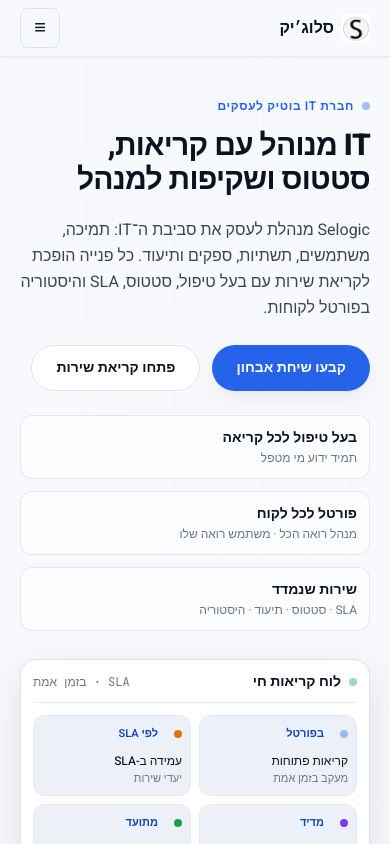
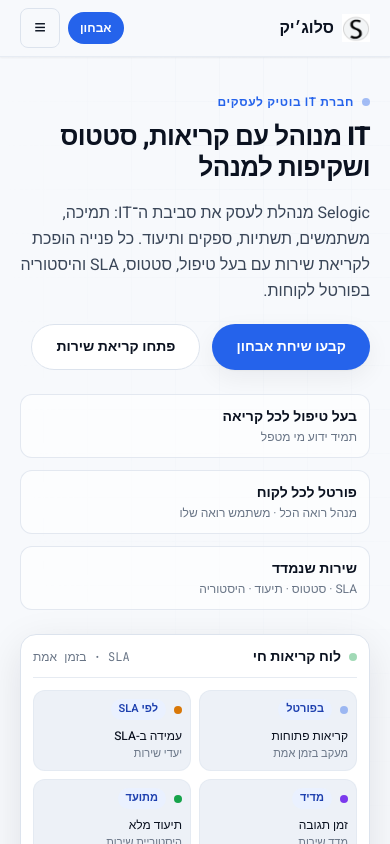
Before and after one commit to doron10-dev/selogic-website, a Next.js app: page / in a window 390 px wide. Shown: the top 844 px of the page. Built offline with nearby package versions, Linux system fonts and the light colour scheme.

Commit message:
ui: polish mobile and tablet responsive experience
Co-authored-by: Cursor <cursoragent@cursor.com>

```diff
--- a/src/app/contact/page.tsx
+++ b/src/app/contact/page.tsx
@@ -157,7 +157,8 @@ export default function ContactPage() {
               {siteLabels.contactCta}
             </Button>
             <Button href={siteUrls.technicalSupport} variant="secondary">
-              לקוח קיים? פתחו קריאת שירות
+              <span className="sm:hidden">פתחו קריאת שירות</span>
+              <span className="hidden sm:inline">לקוח קיים? פתחו קריאת שירות</span>
             </Button>
           </div>
         </div>
--- a/src/app/technical-support/page.tsx
+++ b/src/app/technical-support/page.tsx
@@ -1,5 +1,6 @@
 "use client";
 
+import Link from "next/link";
 import { useRef, useState } from "react";
 import { Button } from "@/components/button";
 import { PageFaq } from "@/components/page-faq";
@@ -176,16 +177,28 @@ export default function TechnicalSupportPage() {
           <p className="mt-5 max-w-2xl text-base leading-relaxed text-slate-body sm:text-lg">
             כל פנייה הופכת לקריאה עם סטטוס, בעל טיפול ותיעוד. לקוח קיים יכול לפתוח קריאה, ועסק שבודק ספק IT יכול לראות איך תהליך התמיכה עובד.
           </p>
-          <div className="mt-8 flex flex-wrap gap-3">
-            <Button href="#support-form" variant="primary">
-              פתחו קריאת שירות
-            </Button>
-            <Button href="#support-process" variant="secondary">
-              איך עובד תהליך התמיכה
-            </Button>
-            <Button href={siteUrls.contactDiagnosis} variant="secondary">
+          <div className="mt-6 flex flex-col items-start gap-3 sm:mt-8">
+            <div className="flex w-full flex-col gap-3 sm:w-auto sm:flex-row sm:flex-wrap">
+              <Button href="#support-form" variant="primary" className="w-full sm:w-auto">
+                פתחו קריאת שירות
+              </Button>
+              <Button href="#support-process" variant="secondary" className="w-full sm:w-auto">
+                איך עובד תהליך התמיכה
+              </Button>
+              <Button
+                href={siteUrls.contactDiagnosis}
+                variant="secondary"
+                className="hidden sm:inline-flex"
+              >
+                קבעו שיחת אבחון
+              </Button>
+            </div>
+            <Link
+              href={siteUrls.contactDiagnosis}
+              className="text-sm font-semibold text-signal underline-offset-2 hover:text-signal-ink hover:underline sm:hidden"
+            >
               קבעו שיחת אבחון
-            </Button>
+            </Link>
           </div>
         </div>
       </section>
--- a/src/components/feature-card.tsx
+++ b/src/components/feature-card.tsx
@@ -8,7 +8,7 @@ type CardVariant = "default" | "compact" | "featured";
 
 function cardSurfaceClass(variant: CardVariant) {
   if (variant === "featured") {
-    return "group block min-w-0 rounded-card border-2 border-signal/30 bg-gradient-to-br from-signal-soft/30 to-white p-5 shadow-lift ring-1 ring-signal/10 transition-colors hover:border-signal/45";
+    return "group block min-w-0 rounded-card border-2 border-signal/40 bg-gradient-to-br from-signal-soft/45 to-white p-5 shadow-lift ring-2 ring-signal/15 transition-colors hover:border-signal/50 sm:ring-1 sm:ring-signal/10";
   }
   if (variant === "compact") {
     return "group block min-w-0 rounded-card border border-slate-line/70 bg-white/80 p-4 shadow-none transition-colors hover:border-signal/25";
@@ -49,7 +49,13 @@ function CardInner({
       <p className={bodyClass}>{item.body}</p>
       {item.href ? (
         <span
-          className={`inline-block text-signal transition-colors group-hover:text-signal-ink ${variant === "compact" ? "mt-2 text-xs" : "mt-3"}`}
+          className={`inline-block text-signal transition-colors group-hover:text-signal-ink ${
+            variant === "compact"
+              ? "mt-2 text-xs"
+              : isFeatured
+                ? "mt-3 text-sm font-semibold sm:text-base sm:font-normal"
+                : "mt-3"
+          }`}
           aria-hidden="true"
         >
           ←
--- a/src/components/home/hero.tsx
+++ b/src/components/home/hero.tsx
@@ -17,20 +17,20 @@ export function Hero() {
         }}
       />
 
-      <div className="container-page relative grid items-center gap-7 py-9 sm:gap-12 sm:py-20 lg:grid-cols-2 lg:py-24">
+      <div className="container-page relative grid items-center gap-6 py-8 sm:gap-12 sm:py-20 lg:grid-cols-2 lg:py-24">
         {/* Copy */}
         <div className="reveal">
-          <span className="eyebrow mb-4">
+          <span className="eyebrow mb-3 sm:mb-4">
             <StatusDot kind="open" pulse />
             {hero.eyebrow}
           </span>
-          <h1 className="text-3xl font-extrabold leading-[1.12] tracking-tight text-slate-ink sm:text-4xl md:text-5xl">
+          <h1 className="text-[1.625rem] font-extrabold leading-[1.2] tracking-tight text-slate-ink sm:text-4xl sm:leading-tight md:text-5xl">
             {hero.title}
           </h1>
-          <p className="mt-5 max-w-xl text-base leading-relaxed text-slate-body sm:text-lg">
+          <p className="mt-4 max-w-xl text-base leading-relaxed text-slate-body sm:mt-5 sm:text-lg">
             {hero.body}
           </p>
-          <div className="mt-6 flex flex-wrap gap-3 sm:mt-8">
+          <div className="mt-5 flex flex-wrap gap-3 sm:mt-8">
             <Button href={hero.primaryCta.href} variant="primary">
               {hero.primaryCta.label}
             </Button>
--- a/src/components/remote-support-extras.tsx
+++ b/src/components/remote-support-extras.tsx
@@ -1,5 +1,7 @@
+import { Button } from "@/components/button";
 import { StatusDot } from "@/components/status-dot";
 import { Section, SectionHeading } from "@/components/section";
+import { siteUrls } from "@/data/contact";
 import {
   remoteSupportGuidance,
   remoteSupportSafetyRules,
@@ -29,6 +31,14 @@ export function RemoteSupportExtras() {
         <h2 className="text-base font-bold text-slate-ink">{remoteSupportGuidance.title}</h2>
         <p className="mt-2 text-sm leading-relaxed text-slate-body">{remoteSupportGuidance.body}</p>
       </div>
+      <div className="mt-6 flex max-w-3xl flex-col gap-3 border-t border-slate-line/60 pt-5 sm:flex-row sm:flex-wrap">
+        <Button href={siteUrls.technicalSupport} variant="primary" className="w-full sm:w-auto">
+          פתחו קריאת שירות
+        </Button>
+        <Button href={siteUrls.contact} variant="secondary" className="w-full sm:w-auto">
+          צרו קשר
+        </Button>
+      </div>
     </Section>
   );
 }
--- a/src/components/site-header.tsx
+++ b/src/components/site-header.tsx
@@ -70,14 +70,22 @@ export function SiteHeader() {
           ))}
         </nav>
 
-        <div className="flex shrink-0 items-center gap-3">
+        <div className="flex shrink-0 items-center gap-2 sm:gap-3">
           {!onContactPage && (
+            <>
+              <Link
+                href={siteUrls.contactDiagnosis}
+                className="inline-flex shrink-0 rounded-pill bg-signal px-3 py-2 text-xs font-semibold text-white transition-colors hover:bg-signal-ink sm:hidden"
+              >
+                אבחון
+              </Link>
               <Link
                 href={siteUrls.contactDiagnosis}
                 className="hidden rounded-pill bg-signal px-5 py-2.5 text-sm font-semibold text-white transition-colors hover:bg-signal-ink sm:inline-flex"
               >
                 {siteLabels.contactCta}
               </Link>
+            </>
           )}
 
           <button
```
Lines whose indentation alone changed are shown as unchanged.
